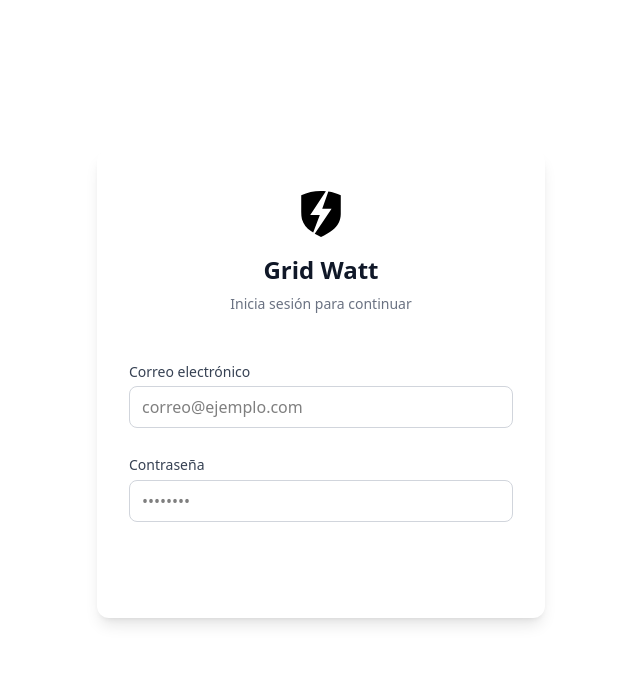
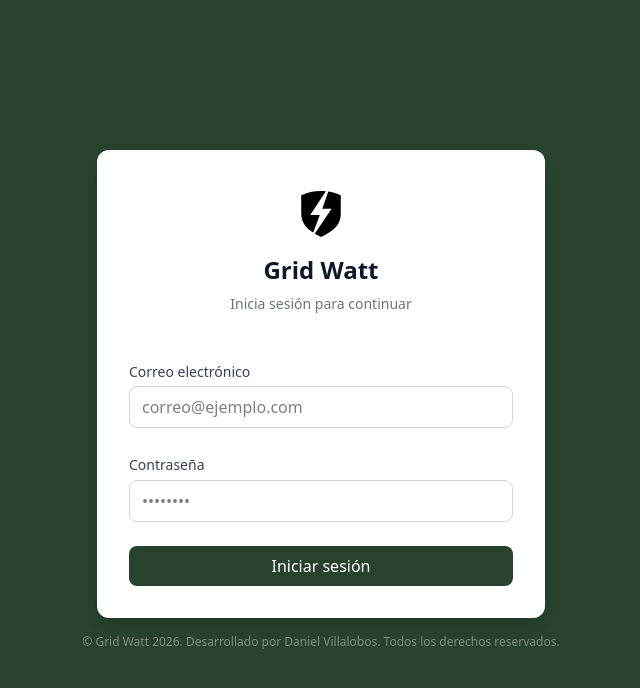
Before and after one commit to Danjar27/gridwatt-web, a React (Vite) app: page /login in a window 1280 px wide. Shown: the top 688 px of the page, without its empty margins (319-959 px from the left). Built offline with nearby package versions, Linux system fonts and the light colour scheme; no server answers.

Commit message:
renamed page name

```diff
--- a/src/components/Router/Router.tsx
+++ b/src/components/Router/Router.tsx
@@ -7,7 +7,7 @@
 
 import Protected from './blocks/Protected.tsx';
 import DashboardPage from '@pages/dashboard.tsx';
-import LoginPage from '@pages/login.tsx';
+import LoginPage from '@pages/Login.tsx';
 import Root from '@layouts/Root.tsx';
 import Dashboard from '@layouts/Dashboard.tsx';
 import MaterialsPage from '@pages/Materials.tsx';
--- a/src/pages/login.tsx
+++ b/src/pages/Login.tsx
@@ -37,7 +37,7 @@
     const isLoading = authLoading;
 
     return (
-        <div className="flex flex-col h-dvh items-center justify-center bg-main-500 p-4">
+        <div className="flex flex-col h-dvh items-center justify-center bg-primary-500 p-4">
             <div className="w-full max-w-md rounded-xl bg-white p-8 shadow-lg">
                 <div className="mb-12 gap-2 flex flex-col items-center">
                     <div className="flex h-16 w-16 items-center justify-center">
@@ -88,7 +88,7 @@
                         <button
                             type="submit"
                             disabled={isLoading}
-                            className="cursor-pointer w-full rounded-lg bg-main-500 px-4 py-2 font-medium text-white hover:bg-main-500/90 disabled:opacity-50"
+                            className="cursor-pointer w-full rounded-lg bg-primary-500 px-4 py-2 font-medium text-white hover:bg-primary-500/90 disabled:opacity-50"
                         >
                             {isLoading ? i18n('auth.submit.loading') : i18n('auth.submit.label')}
                         </button>
```
